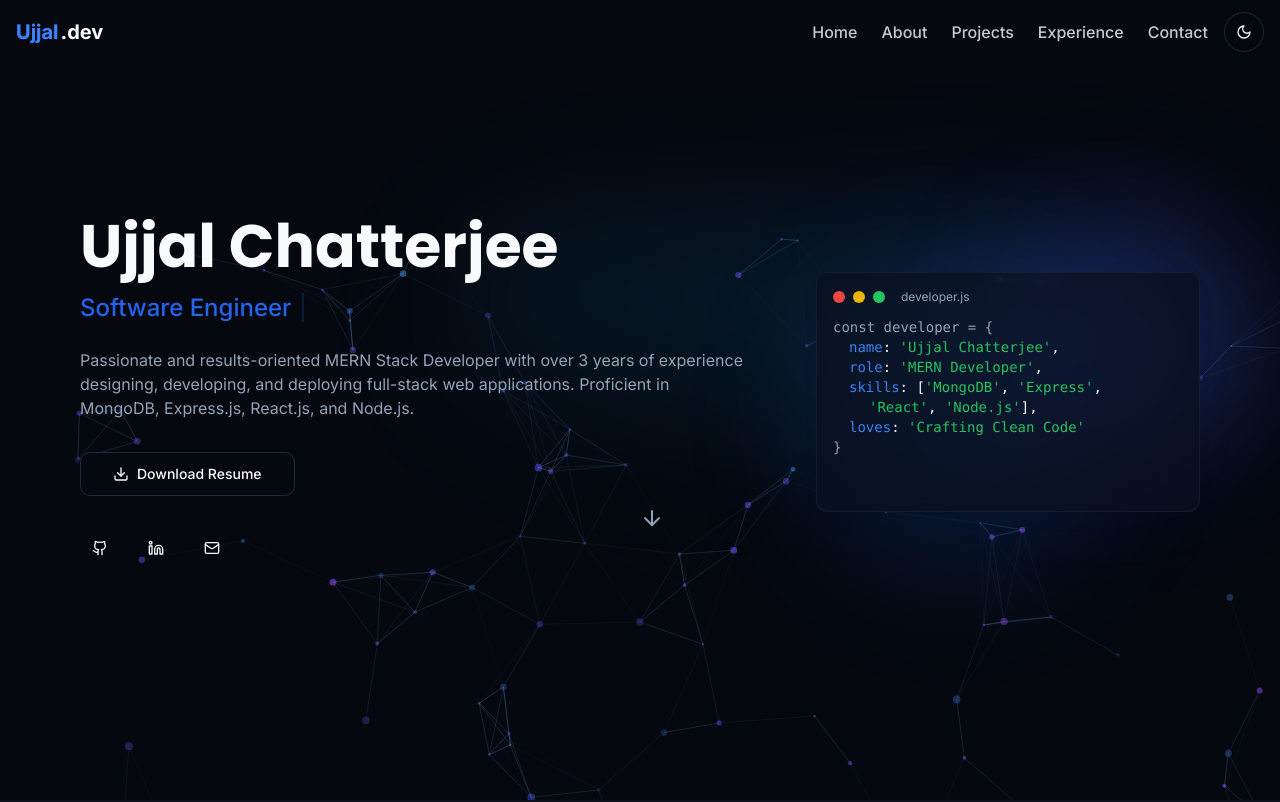
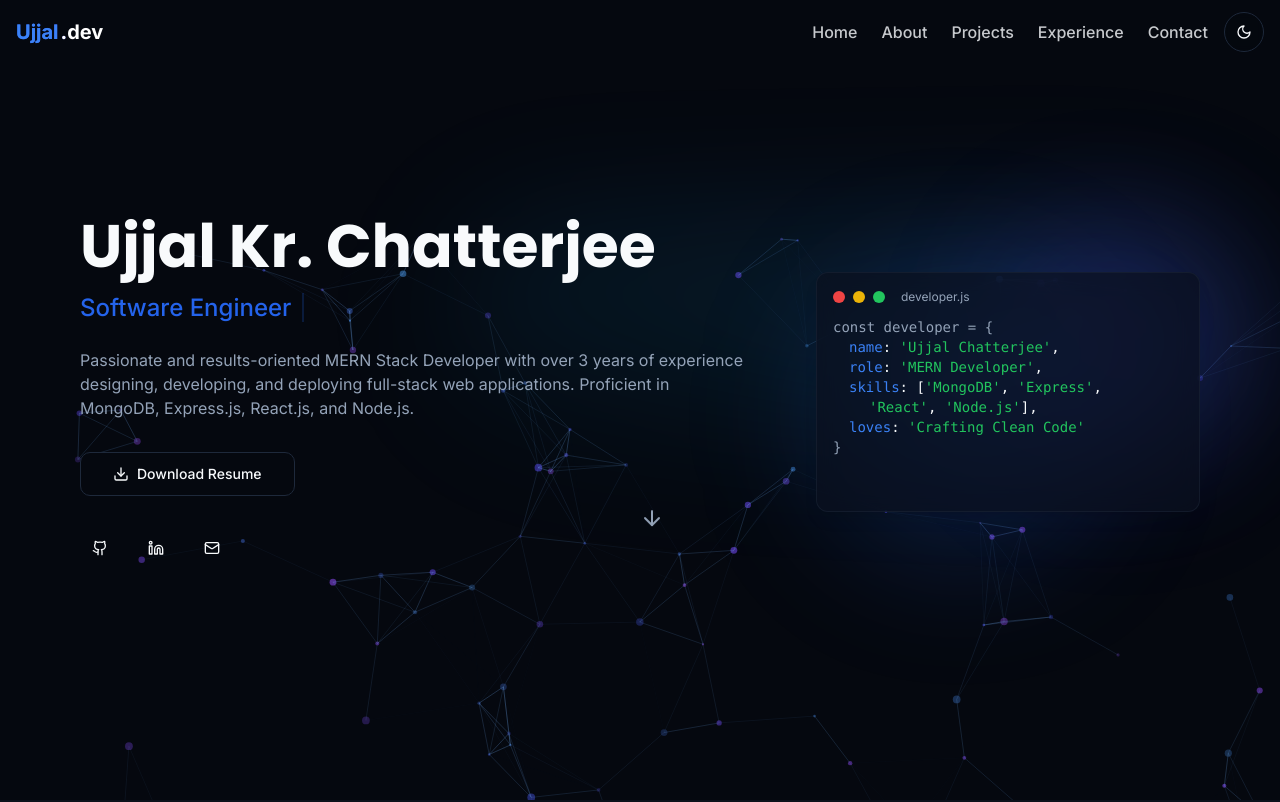
Before and after one commit to Ujjalcha1/portfolio, a React (Vite) app: page / in a window 1280 px wide. Shown: the top 802 px of the page. Built offline with nearby package versions, Linux system fonts and the light colour scheme.

Commit message:
feat: Update name in HeroSection and adjust z-index for better visibility

```diff
--- a/src/sections/HeroSection.tsx
+++ b/src/sections/HeroSection.tsx
@@ -171,7 +171,7 @@ export function HeroSection({ className }: HeroSectionProps) {
             style={{ zIndex: 1 }}
           >
             <h1 className="text-4xl md:text-5xl lg:text-6xl font-bold mb-4">
-              Ujjal Chatterjee
+              Ujjal Kr. Chatterjee
             </h1>
 
             <div className="text-xl md:text-2xl font-medium mb-6 text-primary">
@@ -299,7 +299,7 @@ export function HeroSection({ className }: HeroSectionProps) {
         </div>
       </div>
 
-      <div className="absolute bottom-8 left-1/2 -translate-x-1/2 animate-bounce">
+      <div className="absolute bottom-8 left-1/2 -translate-x-1/2 animate-bounce z-10">
         <a
           href="#about"
           onClick={(e) => {
```
